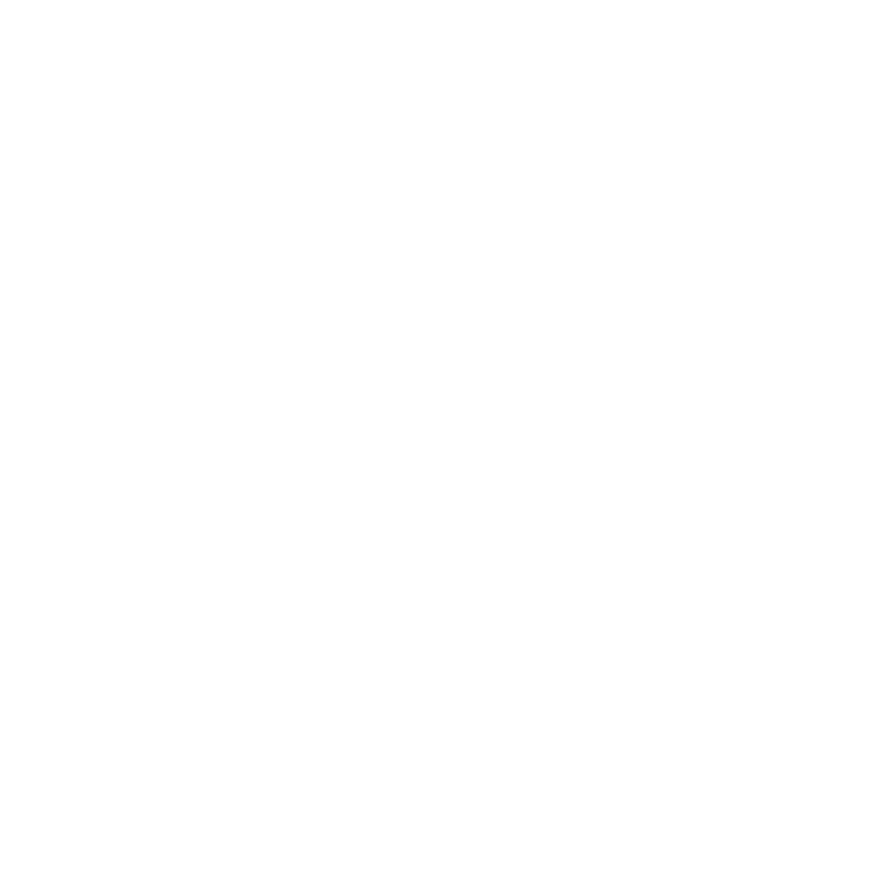
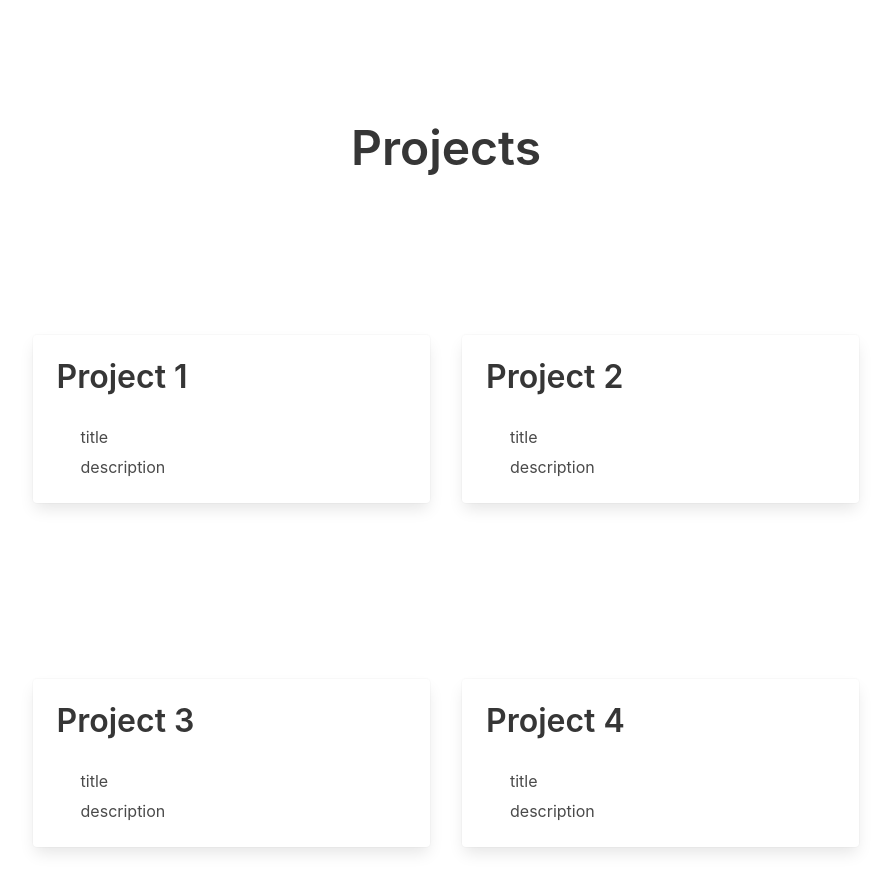
Before and after one commit to florezf90/florezf90ReactPortfolio, a React (Vite) app: page / in a window 1280 px wide. Shown: the part 1660-2552 px from the top of the page, without its empty margins (194-1085 px from the left). Before the commit the page ends 1697 px from the top, so only its background shows below. Built offline with nearby package versions, Linux system fonts and the light colour scheme.

Commit message:
created the project component with placeholders for the cards on the projects

```diff
--- a/package.json
+++ b/package.json
@@ -13,7 +13,8 @@
     "bulma": "^0.9.4",
     "react": "^18.2.0",
     "react-bulma-components": "^4.1.0",
-    "react-dom": "^18.2.0"
+    "react-dom": "^18.2.0",
+    "react-multi-carousel": "^2.8.4"
   },
   "devDependencies": {
     "@types/react": "^18.2.15",
--- a/src/App.jsx
+++ b/src/App.jsx
@@ -1,6 +1,7 @@
 import Header from './components/navbar'
 import HomeScreen from './components/home'
 import SkillsScreen from './components/skills'
+import ProjectsScreen from './components/projects';
 import 'bulma/css/bulma.css';
 
 
@@ -11,6 +12,7 @@
         <Header />
         <HomeScreen />
         <SkillsScreen />
+        <ProjectsScreen />
       </div>
     </div>
   )
--- /dev/null
+++ b/src/components/projects.jsx
@@ -0,0 +1,100 @@
+import 'bulma/css/bulma.css';
+
+
+const ProjectsScreen = () => {
+  // Content for the carousel cards
+  return (
+    <section className="hero is-fullheight">
+  <div className="hero-body">
+    <div className="container">
+      <h1 className="title is-1 has-text-centered my-6">Projects</h1>
+      <div className="columns is-centered is-variable is-8 mt-6">
+        <div className="column is-5 mt-6 p-4">
+          <div className="card mt-6">
+            <div className="card-content">
+              <p className="title">Project 1</p>
+              <ul>
+                <li>
+                  <span className="icon">
+                  </span>
+                  title
+                </li>
+                <li>
+                  <span className="icon">
+                  </span>
+                  description
+                </li>
+              </ul>
+            </div>
+          </div>
+        </div>
+        <div className="column is-5 mt-6 p-4">
+          <div className="card mt-6">
+            <div className="card-content">
+              <p className="title">Project 2</p>
+              <ul>
+                <li>
+                  <span className="icon">
+                  </span>
+                  title
+                </li>
+                <li>
+                  <span className="icon">
+                  </span>
+                  description
+                </li>
+              </ul>
+            </div>
+          </div>
+        </div>
+      </div>
+      <div className="columns is-centered is-variable is-8 mt-6">
+        <div className="column is-5 mt-6 p-4">
+          <div className="card mt-6">
+            <div className="card-content">
+              <p className="title">Project 3</p>
+              <div className="divider"></div>
+              <ul>
+                <li>
+                  <span className="icon">
+                  </span>
+                  title
+                </li>
+                <li>
+                  <span className="icon">
+                  </span>
+                  description
+                </li>
+              </ul>
+            </div>
+          </div>
+        </div>
+        <div className="column is-5 mt-6 p-4">
+          <div className="card mt-6">
+            <div className="card-content">
+              <p className="title">Project 4</p>
+              <div className="divider"></div>
+              <ul>
+                <li>
+                  <span className="icon">
+                  </span>
+                  title
+                </li>
+                <li>
+                  <span className="icon">
+                  </span>
+                  description
+                </li>
+              </ul>
+            </div>
+          </div>
+        </div>
+      </div>
+    </div>
+  </div>
+</section>
+
+  )
+}
+
+export default ProjectsScreen;
--- a/src/components/skills.jsx
+++ b/src/components/skills.jsx
@@ -7,7 +7,7 @@
       <div className="hero-body">
         <div className="container">
           <h1 className="title is-1 has-text-centered mb-6">Skills</h1>
-          <div className="columns is-centered is-variable is-8 mt-6">
+          <div className="columns is-centered is-variable is-8 my-6">
             <div className="column is-4 mt-6">
               <div className="card mt-6">
                 <div className="card-content">
```
Also changed, not shown: 1 other file (tests, documents, lock files or other folders).
